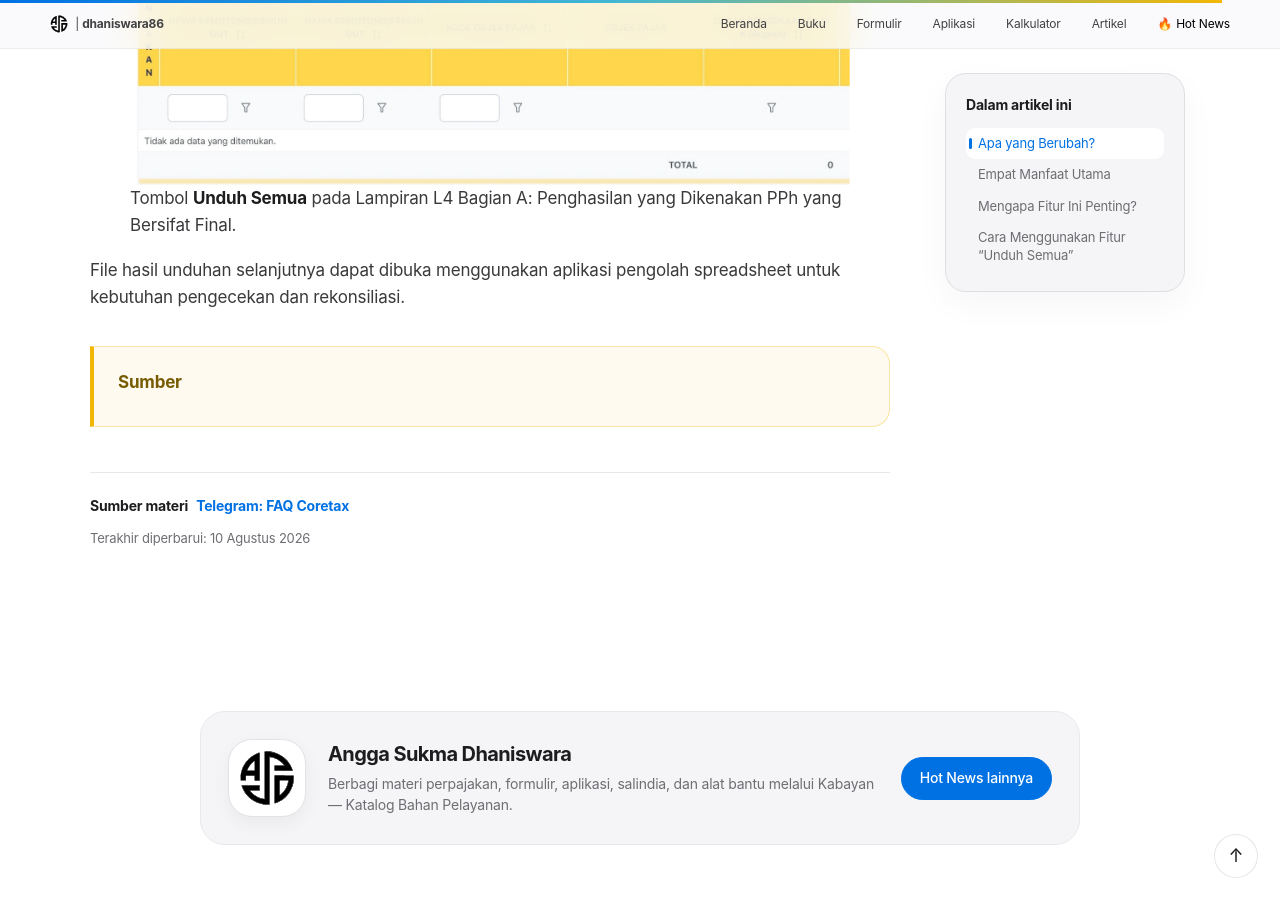
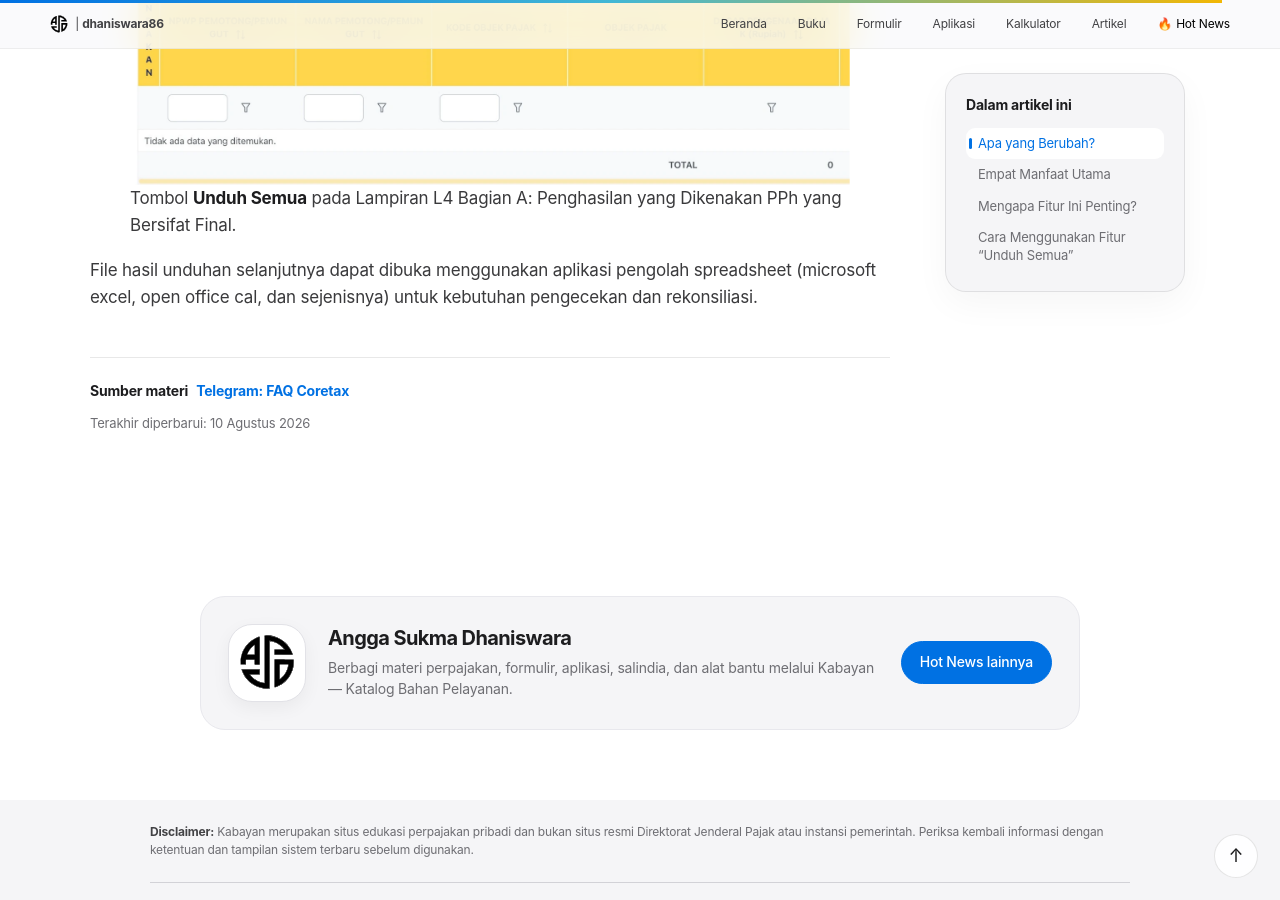
Before and after one commit to dhaniswara86/dhaniswara86.github.io, a Jekyll site: the page built from _posts/2026-08-10-coretax-download-all-l4-a-spt-badan.md, in a window 1280 px wide and 900 px high, scrolled down 3509 px. Built offline with Jekyll 4.4.1, drawn with Linux system fonts in a browser that asks for light colours.

Commit message:
Refactor download instructions for clarity

```diff
--- a/_posts/2026-08-10-coretax-download-all-l4-a-spt-badan.md
+++ b/_posts/2026-08-10-coretax-download-all-l4-a-spt-badan.md
@@ -141,9 +141,4 @@ pada gambar berikut.
 </figure>
 
 <p>File hasil unduhan selanjutnya dapat dibuka menggunakan aplikasi
-pengolah spreadsheet untuk kebutuhan pengecekan dan rekonsiliasi.</p>
-
-<div class="hotnews-note">
-  <strong>Sumber</strong>
-
-</div>
+pengolah spreadsheet (microsoft excel, open office cal, dan sejenisnya) untuk kebutuhan pengecekan dan rekonsiliasi.</p>
```
